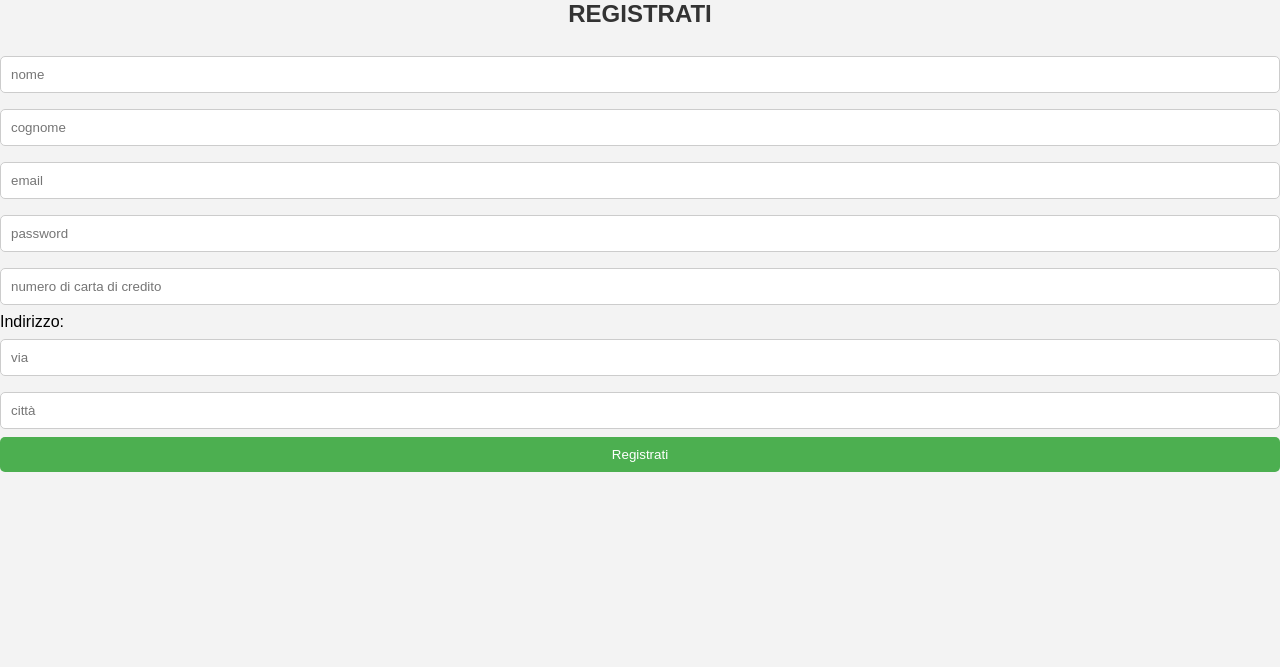
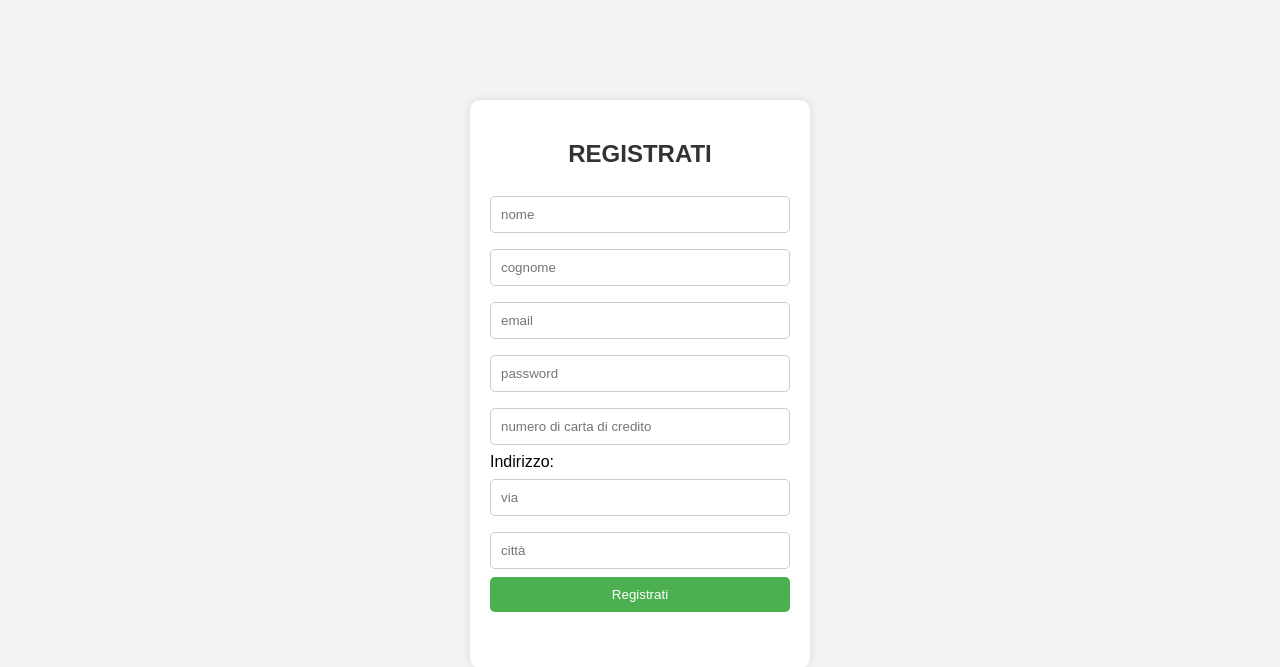
Before and after one commit to riccardomognoni/simulazione_esame_di_stato, a PHP site: page /pages/registra.php in a window 1280 px wide. Shown: the top 667 px of the page. Run offline with PHP 8.4, Linux system fonts and the light colour scheme; some libraries are stand-ins or nearby versions.

Commit message:
sistemazione registra

```diff
--- a/codice/pages/registra.php
+++ b/codice/pages/registra.php
@@ -65,7 +65,8 @@
 </head>
 
 <body>
-    <div id="formLogin">
+    <div class="container">
+    <div id="formLogin" class="form-box">
         <?php
         //controllo sessione
         if (!isset($_SESSION))
@@ -82,6 +83,7 @@
         <input type="text" name="" id="citta" placeholder="città"><br>
         <button class="b" type="button" onclick="registra()">Registrati</button><br><br>
     </div>
+    </div>
 </body>
 
 </html>
```
